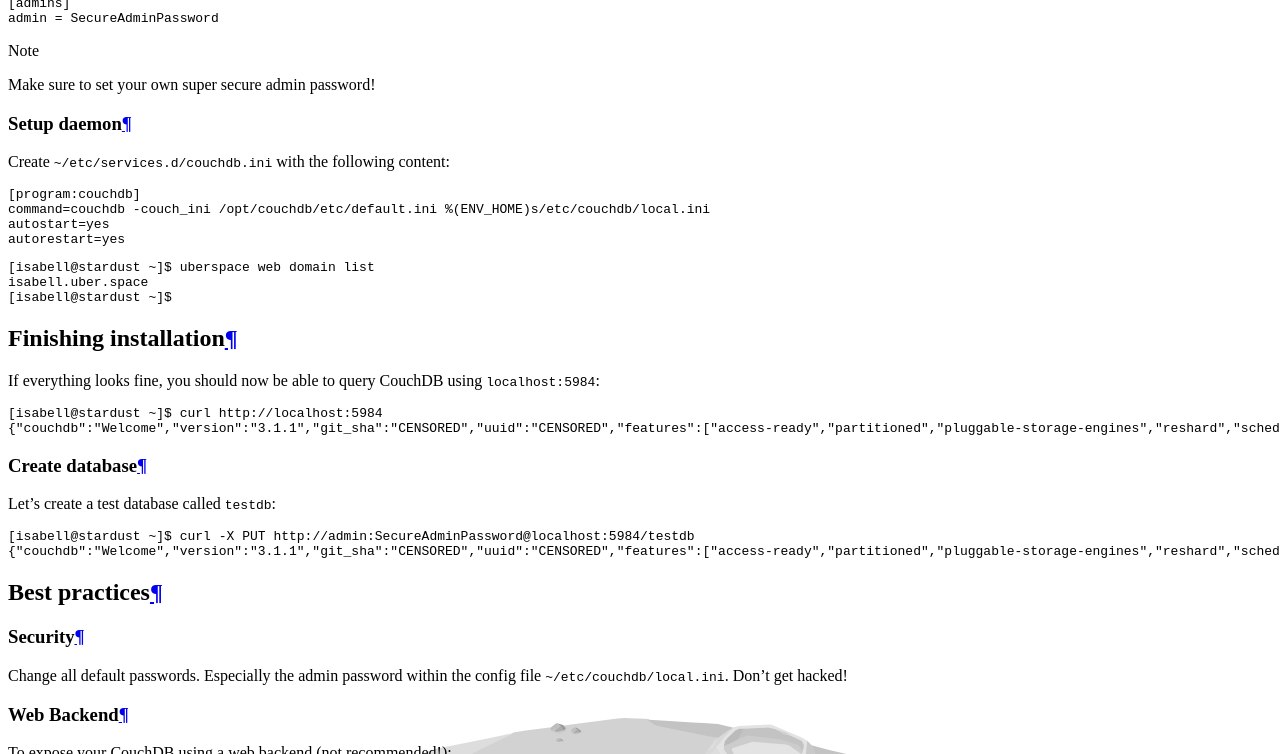
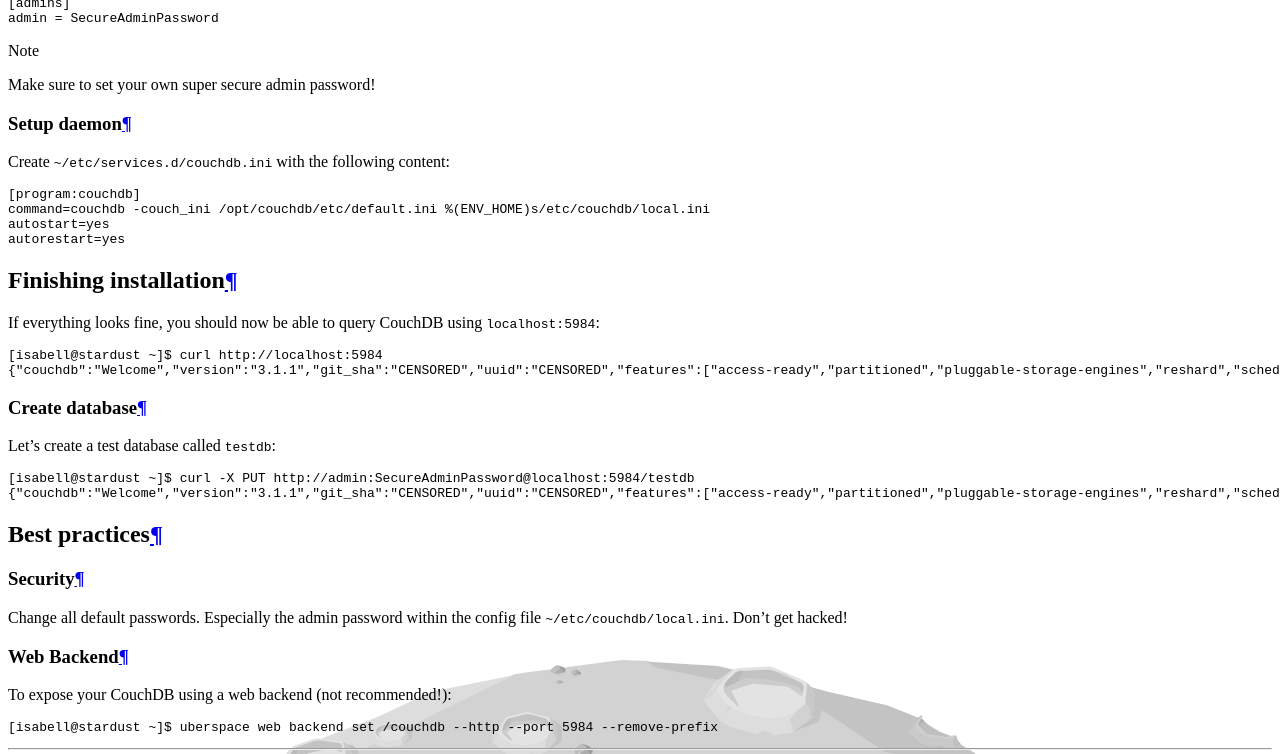
Before and after one commit to Uberspace/lab, a Sphinx documentation site: the page built from source/guide_couchdb.rst, in a window 1280 px wide and 900 px high, scrolled down 5188 px, cut to the strip 0-754 px from the top of the window. Built offline with Sphinx 7.4.7 and the Read the Docs theme 2.0.0, drawn with Linux system fonts in a browser that asks for light colours.

Commit message:
[couchdb]  remove unnecessary web-domain-list include

```diff
--- a/source/guide_couchdb.rst
+++ b/source/guide_couchdb.rst
@@ -104,8 +104,6 @@
   autostart=yes
   autorestart=yes
 
-.. include:: includes/web-domain-list.rst
-
 Finishing installation
 ======================
 
```
